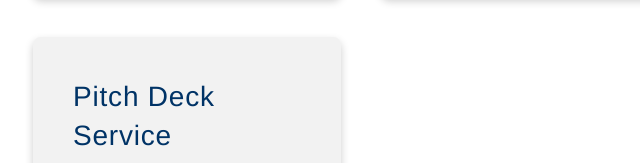
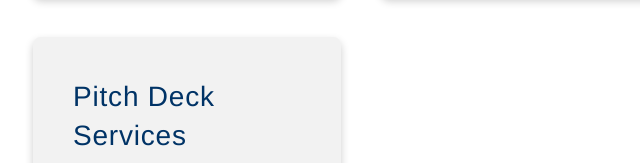
Before and after one commit to AdminCog/AdminCog, a plain HTML site: page index.html in a window 1280 px wide. Shown: the part 2392-2555 px from the top of the page, 105-745 px from the left. Drawn offline with Linux system fonts and the light colour scheme; a web font is replaced by a local one.

Commit message:
Update index.html

```diff
--- a/index.html
+++ b/index.html
@@ -136,7 +136,7 @@
       </div>
 
       <div class="service-card">
-        <h3>Pitch Deck Service</h3>
+        <h3>Pitch Deck Services</h3>
         <p>
           Our VAs tell your business story with clarity and confidence through pitch decks crafted for investors, clients, and stakeholders.
         </p>
```
